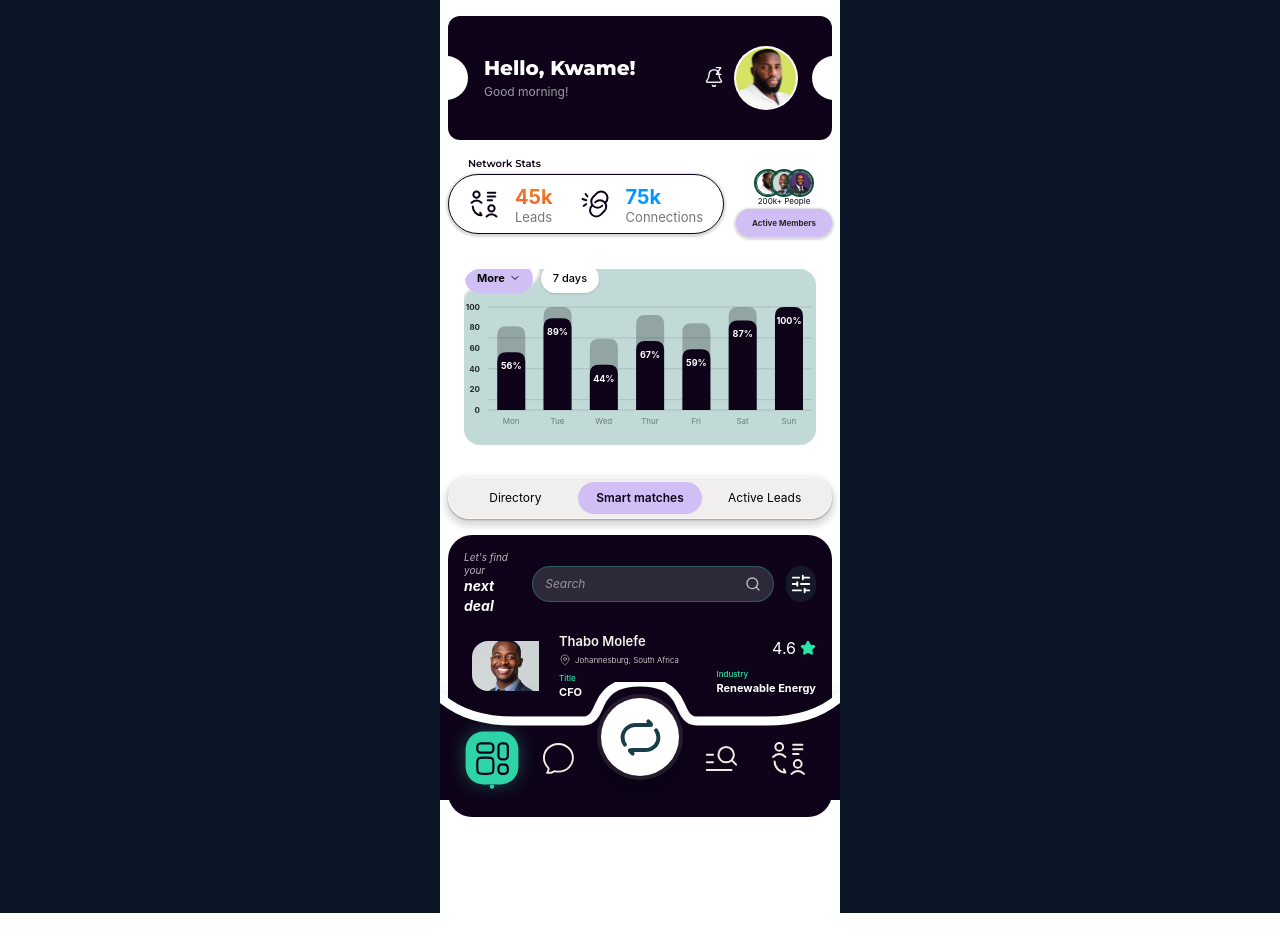
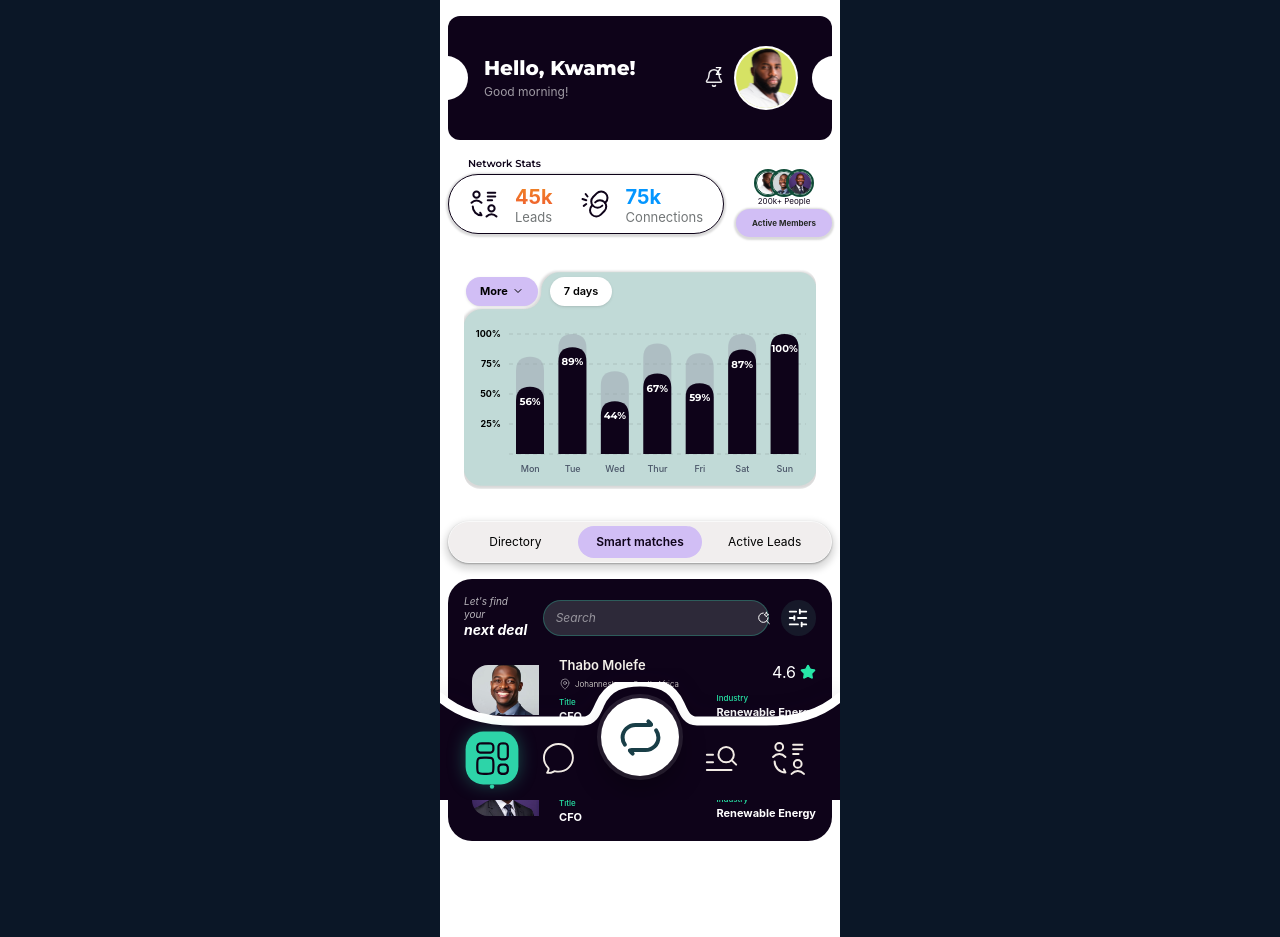
Before and after one commit to evabanegacom/p23-task, a React (Vite) app: page / in a window 1280 px wide. Before the commit the page ends 913 px from the top, so only its background shows below. Built offline with nearby package versions, Linux system fonts and the light colour scheme.

Commit message:
adjusting chart labels display

```diff
--- a/src/components/chart.tsx
+++ b/src/components/chart.tsx
@@ -6,7 +6,6 @@ import {
   YAxis,
   CartesianGrid,
   ResponsiveContainer,
-  Tooltip,
 } from 'recharts';
 
 import chartBg from '../assets/chart-bg.svg';
@@ -37,11 +36,11 @@ const BarWithCap = (props: any) => {
 
   if (!width || !height || height < 1) return null;
 
-  const r = 9;
-  const maxShadowExtension = 26;
+  const r = width / 2;
+  const shadowExtension = 30;
 
   const chartTop: number = background ? background.y : 0;
-  const desiredShadowY = y - maxShadowExtension;
+  const desiredShadowY = y - shadowExtension;
   const shadowY = Math.max(desiredShadowY, chartTop);
   const shadowHeight = y + height - shadowY;
 
@@ -49,23 +48,27 @@ const BarWithCap = (props: any) => {
 
   return (
     <g>
+      {/* Shadow bar behind - lighter gray */}
       {showShadow && (
         <path
           d={roundedTopPath(x, shadowY, width, shadowHeight, r)}
-          fill="#1a1a1a"
-          opacity={0.28}
+          fill="#9CA3AF"
+          opacity={0.5}
         />
       )}
 
+      {/* Main dark bar */}
       <path d={roundedTopPath(x, y, width, height, r)} fill="#0E0319" />
 
+      {/* Value label inside bar */}
       <text
         x={x + width / 2}
-        y={y + 17}
+        y={y + 18}
         textAnchor="middle"
         fill="#ffffff"
-        fontSize={9}
+        fontSize={10}
         fontWeight="700"
+        fontFamily="Montserrat, sans-serif"
       >
         {value}%
       </text>
@@ -88,21 +91,24 @@ const ChartSection = () => {
     <section className="relative rounded-3xl p-4 text-black overflow-hidden">
 
       {/* Chart container */}
-      <div className="h-44 relative rounded-2xl overflow-hidden">
+      <div className="relative rounded-2xl overflow-hidden" style={{ height: 220 }}>
 
         {/* Background */}
         <img
           src={chartBg}
           alt="chart background"
-          className="absolute inset-0 w-full h-full object-cover z-0"
+          className="absolute inset-0 w-full h-full object-fill z-0"
         />
 
-        {/* Top-left pill row: More + 7 days side by side */}
-<div className="absolute left-2 z-20 flex items-center gap-2" style={{ top: -5, left: 1 }}>
-              <button className="flex items-center gap-1 text-[11px] font-bold bg-[#D1BEF5] rounded-full px-3 py-1.5">
+        {/* Top-left pill row: More + 7 days inside the SVG notch */}
+        <div
+          className="absolute z-20 flex items-center gap-3"
+          style={{ top: 8, left: 2 }}
+        >
+          <button className="flex items-center gap-1 text-[11px] font-bold bg-[#D1BEF5] rounded-full px-3.5 py-1.5 shadow-sm">
             More <ChevronDown className="w-3 h-3" />
           </button>
-          <div className="text-[11px] font-medium bg-white rounded-full px-3 py-1.5 shadow-sm">
+          <div className="text-[11px] font-semibold bg-white rounded-full px-3.5 py-1.5 shadow-sm">
             7 days
           </div>
         </div>
@@ -112,34 +118,31 @@ const ChartSection = () => {
           <ResponsiveContainer width="100%" height="100%">
             <BarChart
               data={chartData}
-              margin={{ top: 38, right: 4, left: 0, bottom: 5 }}
-              barCategoryGap="20%"
+              margin={{ top: 65, right: 10, left: 10, bottom: 5 }}
+              barCategoryGap="18%"
             >
-              <CartesianGrid stroke="#00000020" vertical={false} />
+              <CartesianGrid
+                stroke="#7a8a8550"
+                strokeDasharray="4 4"
+                vertical={false}
+              />
 
               <XAxis
                 dataKey="day"
                 axisLine={false}
                 tickLine={false}
-                tick={{ fontSize: 8, fill: '#00000070', fontWeight: '400' }}
+                tick={{ fontSize: 9, fill: '#4a5568', fontWeight: '500' }}
+                dy={4}
               />
 
               <YAxis
                 domain={[0, 100]}
                 axisLine={false}
                 tickLine={false}
-                ticks={[0, 10, 20, 30, 40, 50, 60, 70, 80, 90, 100]}
-                style={{ fontSize: 8, fill: '#262A27', fontWeight: '700' }}
-                width={24}
-              />
-
-              <Tooltip
-                cursor={{ fill: '#00000010' }}
-                contentStyle={{
-                  backgroundColor: '#fff',
-                  border: 'none',
-                  borderRadius: '8px',
-                }}
+                ticks={[25, 50, 75, 100]}
+                tickFormatter={(v: number) => `${v}%`}
+                tick={{ fontSize: 9, fill: '#000000', fontWeight: '700' }}
+                width={35}
               />
 
               <Bar
@@ -147,6 +150,7 @@ const ChartSection = () => {
                 shape={<BarWithCap />}
                 background={{ fill: 'transparent' }}
                 isAnimationActive
+                barSize={28}
               />
             </BarChart>
           </ResponsiveContainer>
--- a/src/components/dashboard-page.tsx
+++ b/src/components/dashboard-page.tsx
@@ -1,4 +1,4 @@
-import { Bell, Search, SlidersHorizontal } from "lucide-react";
+import { Bell, SlidersHorizontal } from "lucide-react";
 import avatarKwame from '../assets/avatar-kwame.svg'
 import chineseLang from '../assets/chinese-lang.svg'
 import connection from '../assets/connections.svg'
@@ -6,6 +6,7 @@ import avatarThabo1 from '../assets/avatar-thabo1.jpg'
 import avatarThabo2 from '../assets/avatar-thabo2.jpg'
 import DealRow from "./deal-row";
 import ChartSection from "./chart";
+import aiSearch from '../assets/ai-search.svg';
 
 export default function DashboardPage() {
 
@@ -120,7 +121,7 @@ export default function DashboardPage() {
           </div>
           <div className="flex-1 border border-[#2DD4A8]/30 flex items-center gap-2 bg-[#D3F1E729] italic rounded-full px-3 py-2">
             <input placeholder="Search" className="flex-1 bg-transparent text-[12px] outline-none placeholder:text-white/50" />
-            <Search className="w-4 h-4 text-white/70" />
+            <img src={aiSearch} alt="AI Search" className="w-4 h-4" />
           </div>
           <button className="w-9 h-9 rounded-full bg-[oklch(0.22_0.03_275)] flex items-center justify-center">
             <SlidersHorizontal className="w-5.5 h-5.5" />
```
Also changed, not shown: src/assets/ai-search.svg (added).
